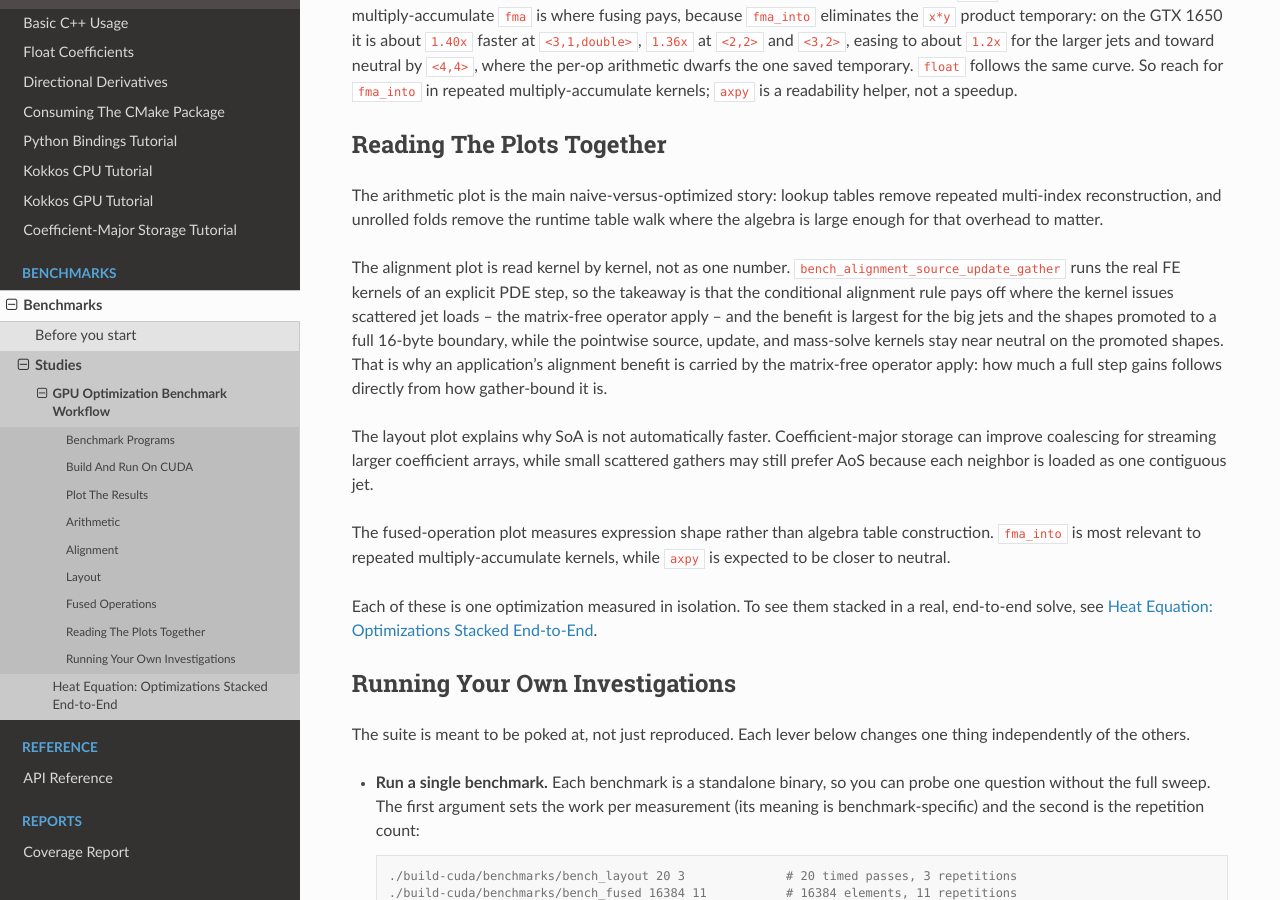
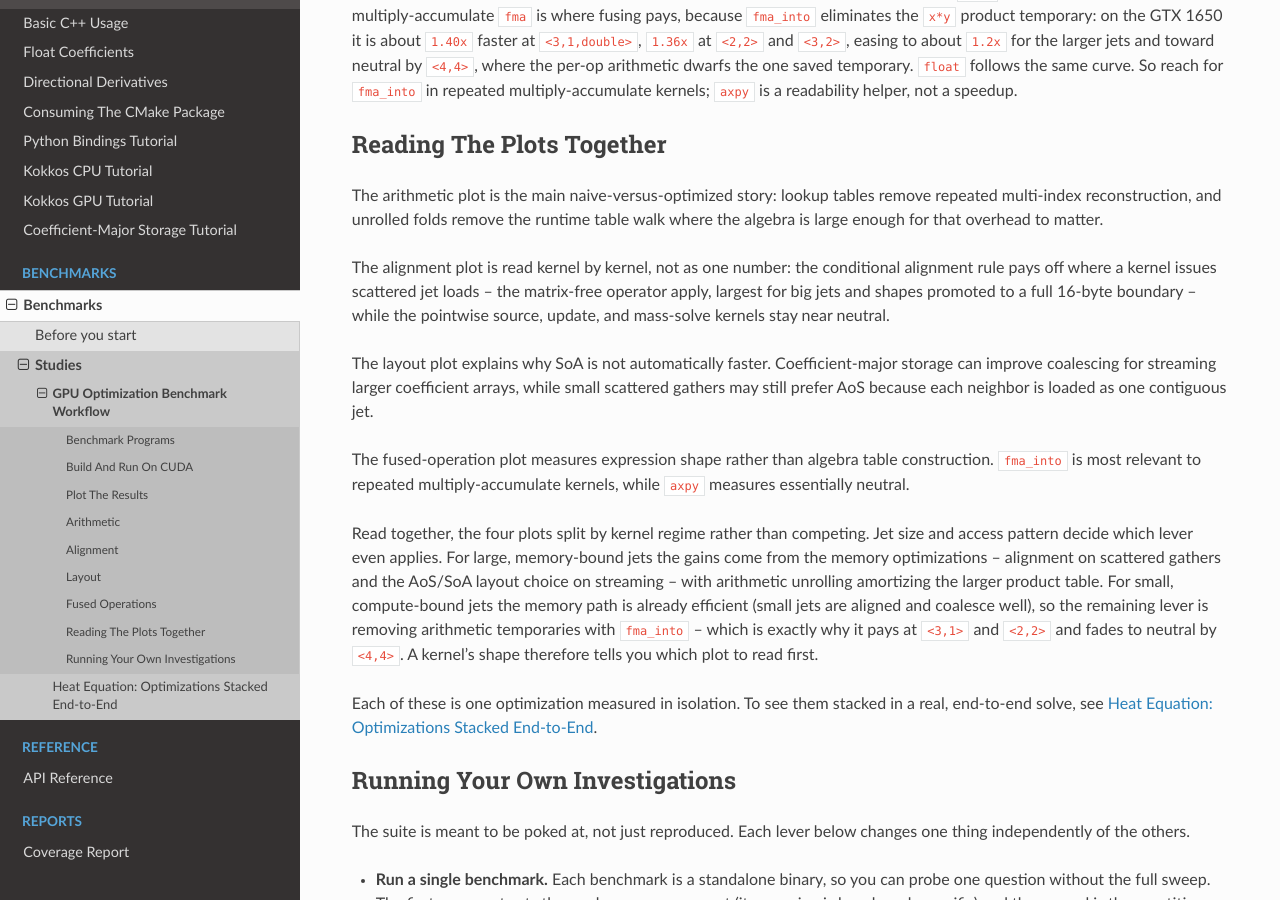
Before and after one commit to Samm-Py/cpp_oti_lib, a Sphinx documentation site: the page built from docs/benchmarks/gpu_optimization_workflow.rst, in a window 1280 px wide and 900 px high, scrolled down 14322 px. Built offline with Sphinx 7.4.7 and the Read the Docs theme 3.1.0, drawn with Linux system fonts in a browser that asks for light colours.

Commit message:
Docs: make 'Reading The Plots Together' actually synthesize
The heading promised a combined reading but the body was four isolated
per-plot recaps. Add a synthesis paragraph that splits the levers by kernel
regime (memory optimizations for large/gather-bound jets, fma_into for
small/compute-bound jets), tighten the over-long alignment recap to match the
others, and correct 'axpy is expected to be neutral' to the measured result.

Co-Authored-By: Claude Opus 4.8 <noreply@anthropic.com>

```diff
--- a/docs/benchmarks/gpu_optimization_workflow.rst
+++ b/docs/benchmarks/gpu_optimization_workflow.rst
@@ -672,15 +672,11 @@ remove repeated multi-index reconstruction, and unrolled folds remove the
 runtime table walk where the algebra is large enough for that overhead to
 matter.
 
-The alignment plot is read kernel by kernel, not as one number.
-``bench_alignment_source_update_gather`` runs the real FE kernels of an explicit
-PDE step, so the takeaway is that the conditional alignment rule pays off where the
-kernel issues scattered jet loads -- the matrix-free operator apply -- and the
-benefit is largest for the big jets and the shapes promoted to a full 16-byte
-boundary, while the pointwise source, update, and mass-solve kernels stay near
-neutral on the promoted shapes. That is why an application's alignment benefit
-is carried by the matrix-free operator apply: how much a full step gains follows
-directly from how gather-bound it is.
+The alignment plot is read kernel by kernel, not as one number: the conditional
+alignment rule pays off where a kernel issues scattered jet loads -- the
+matrix-free operator apply, largest for big jets and shapes promoted to a full
+16-byte boundary -- while the pointwise source, update, and mass-solve kernels
+stay near neutral.
 
 The layout plot explains why SoA is not automatically faster. Coefficient-major
 storage can improve coalescing for streaming larger coefficient arrays, while
@@ -689,7 +685,17 @@ one contiguous jet.
 
 The fused-operation plot measures expression shape rather than algebra table
 construction. ``fma_into`` is most relevant to repeated multiply-accumulate
-kernels, while ``axpy`` is expected to be closer to neutral.
+kernels, while ``axpy`` measures essentially neutral.
+
+Read together, the four plots split by kernel regime rather than competing. Jet
+size and access pattern decide which lever even applies. For large, memory-bound
+jets the gains come from the memory optimizations -- alignment on scattered
+gathers and the AoS/SoA layout choice on streaming -- with arithmetic unrolling
+amortizing the larger product table. For small, compute-bound jets the memory
+path is already efficient (small jets are aligned and coalesce well), so the
+remaining lever is removing arithmetic temporaries with ``fma_into`` -- which is
+exactly why it pays at ``<3,1>`` and ``<2,2>`` and fades to neutral by ``<4,4>``.
+A kernel's shape therefore tells you which plot to read first.
 
 Each of these is one optimization measured in isolation. To see them stacked in
 a real, end-to-end solve, see :doc:`heat_equation`.
```
